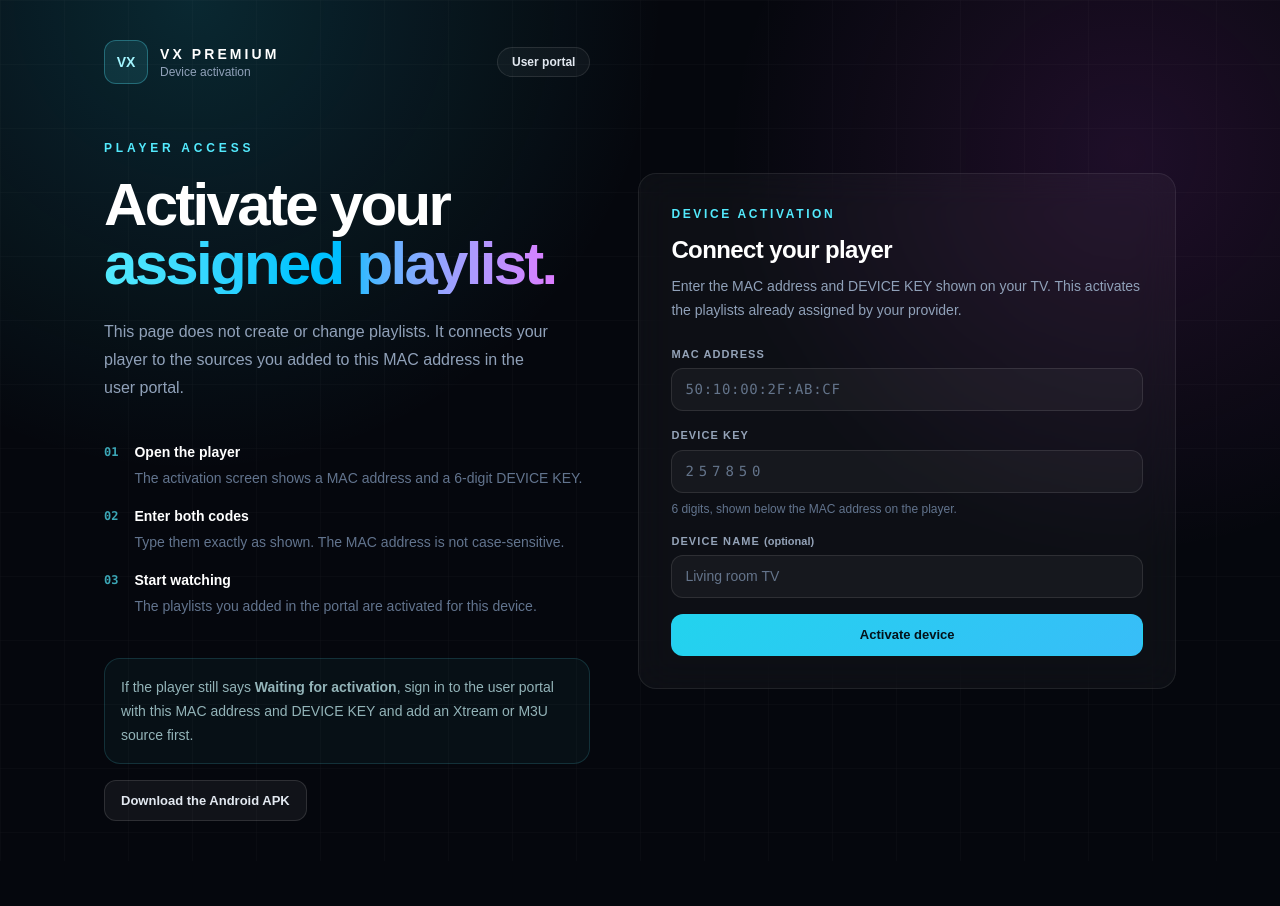
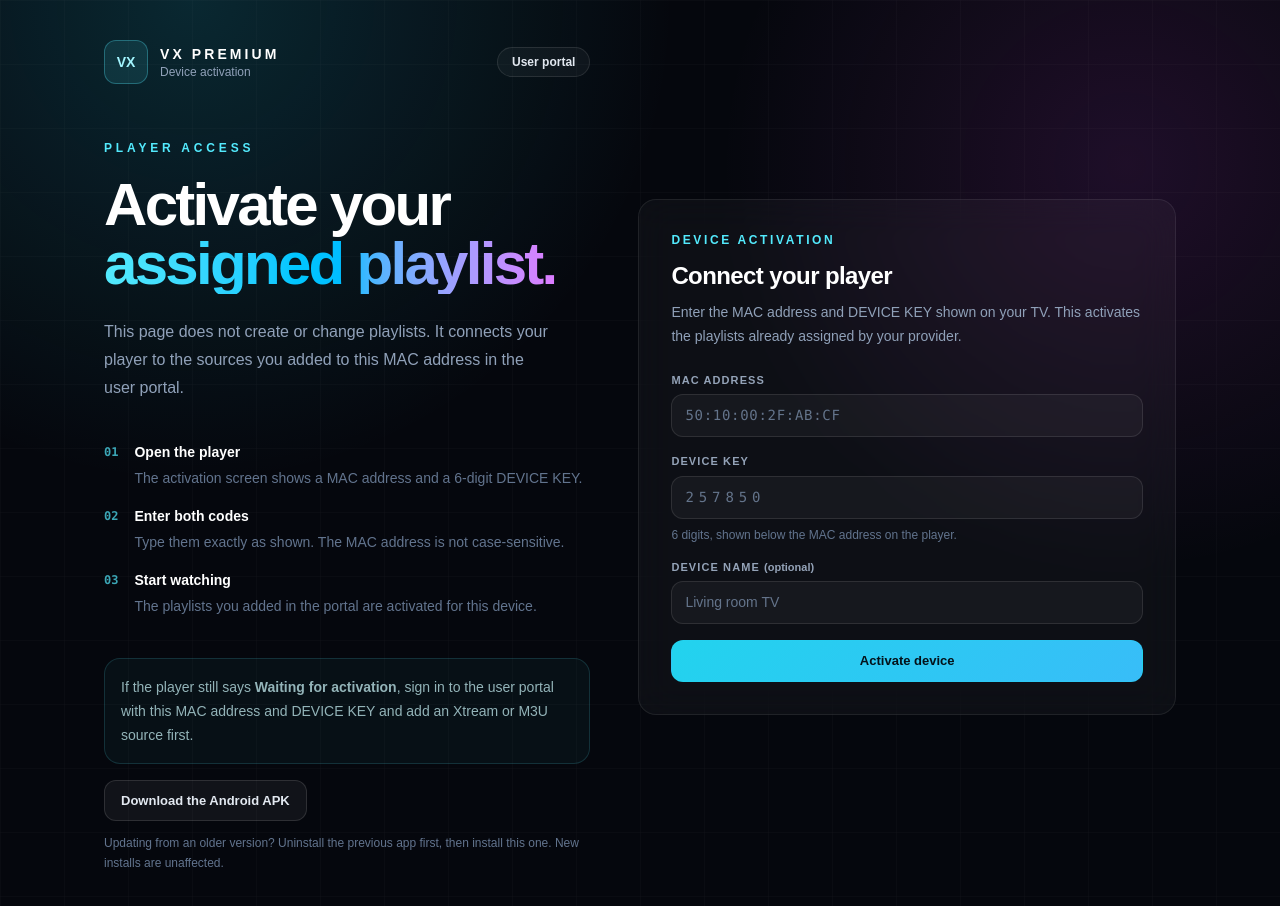
Before and after one commit to Medfakhir/VXPREMIUM, a Next.js app in the folder VX premium/vx-premium-website/: page /activate in a window 1280 px wide. Shown: the top 906 px of the page. Before the commit the page ends 861 px from the top, so only its background shows below. Built offline with nearby package versions, Linux system fonts and the light colour scheme.

Commit message:
Publish signed player APK and serve /player-config.json via Next rewrite

```diff
--- a/VX premium/vx-premium-website/next.config.ts
+++ b/VX premium/vx-premium-website/next.config.ts
@@ -5,6 +5,14 @@ const nextConfig: NextConfig = {
   turbopack: {
     root: process.cwd(),
   },
+  async rewrites() {
+    return [
+      {
+        source: "/player-config.json",
+        destination: "/api/player/config",
+      },
+    ];
+  },
 };
 
 export default nextConfig;
--- a/VX premium/vx-premium-website/src/app/activate/page.tsx
+++ b/VX premium/vx-premium-website/src/app/activate/page.tsx
@@ -105,6 +105,10 @@ export default function ActivatePage() {
           >
             Download the Android APK
           </Link>
+          <p className="mt-3 text-xs leading-5 text-slate-500">
+            Updating from an older version? Uninstall the previous app first,
+            then install this one. New installs are unaffected.
+          </p>
         </section>
 
         <section className="admin-card w-full p-6 sm:p-8">
--- a/VX premium/vx-premium-website/src/app/page.tsx
+++ b/VX premium/vx-premium-website/src/app/page.tsx
@@ -90,6 +90,7 @@ export default function Home() {
             </Link>
             <Link
               href="/downloads/VX-Premium-1.2.0-release.apk"
+              title="Updating from an older version? Uninstall the previous app first."
               className="text-slate-300 transition hover:text-white"
             >
               Download Android APK
```
Also changed, not shown: 2 other files (tests, documents, lock files or other folders).
